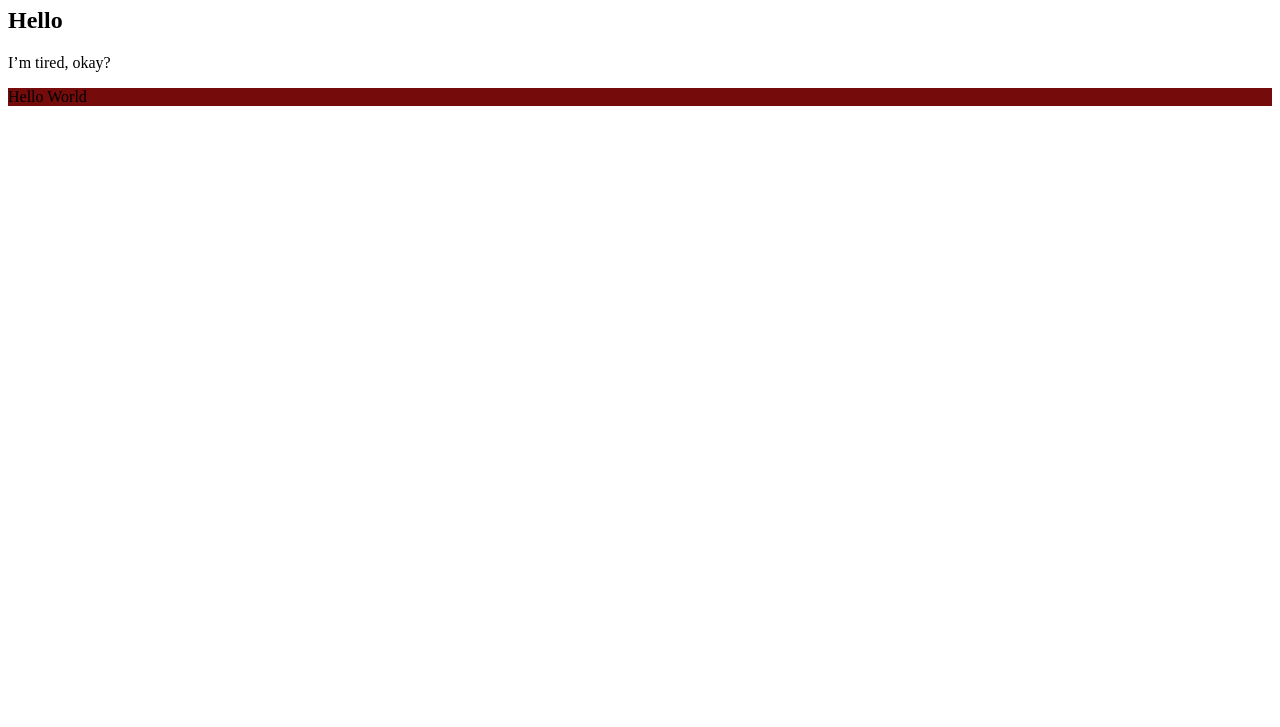
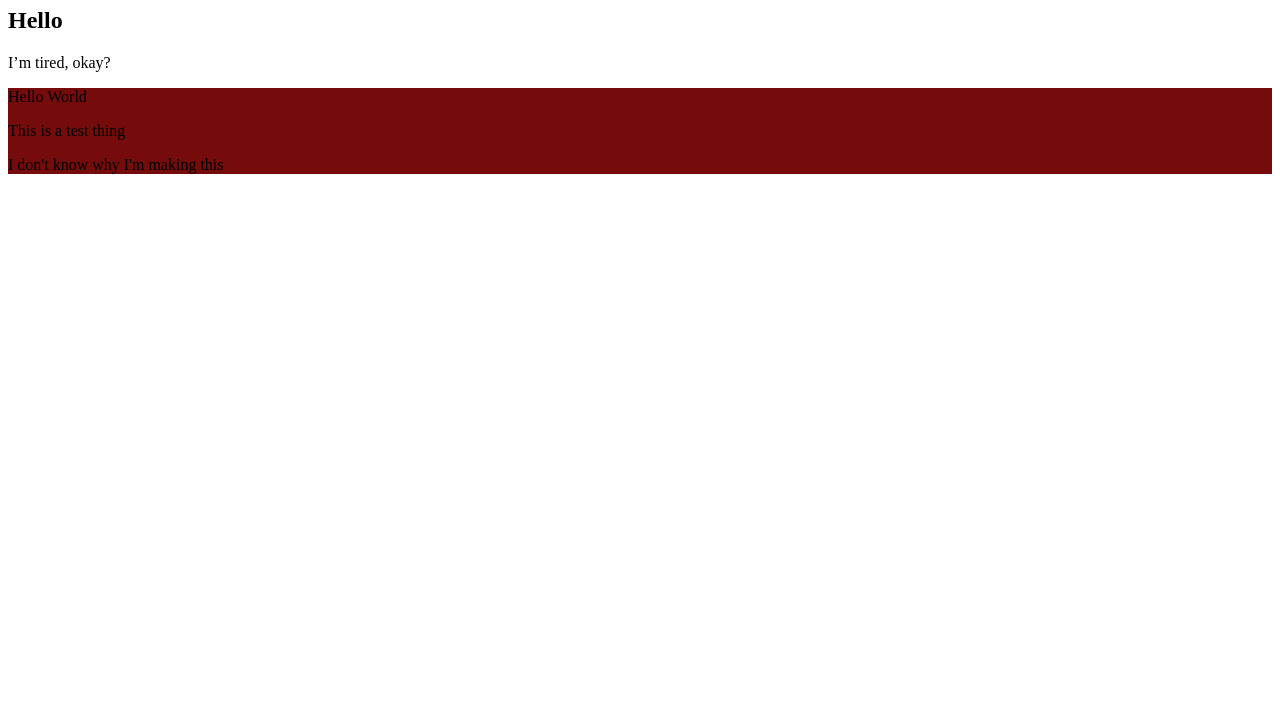
Before and after one commit to bravegrumpy/nekoweb, an Astro site: page / in a window 1280 px wide. Shown: the part 73-800 px from the top of the page. Built offline with nearby package versions, Linux system fonts and the light colour scheme; Astro itself is replaced by a stand-in of ours.

Commit message:
change to check.

```diff
--- a/src/pages/index.astro
+++ b/src/pages/index.astro
@@ -9,5 +9,7 @@ import Stage from "@/components/Stage.astro"
 	<Content />
 	<Stage>
 		<p>Hello World</p>
+		<p>This is a test thing</p>
+		<p>I don't know why I'm making this</p>
 	</Stage>
 </Base>
```
